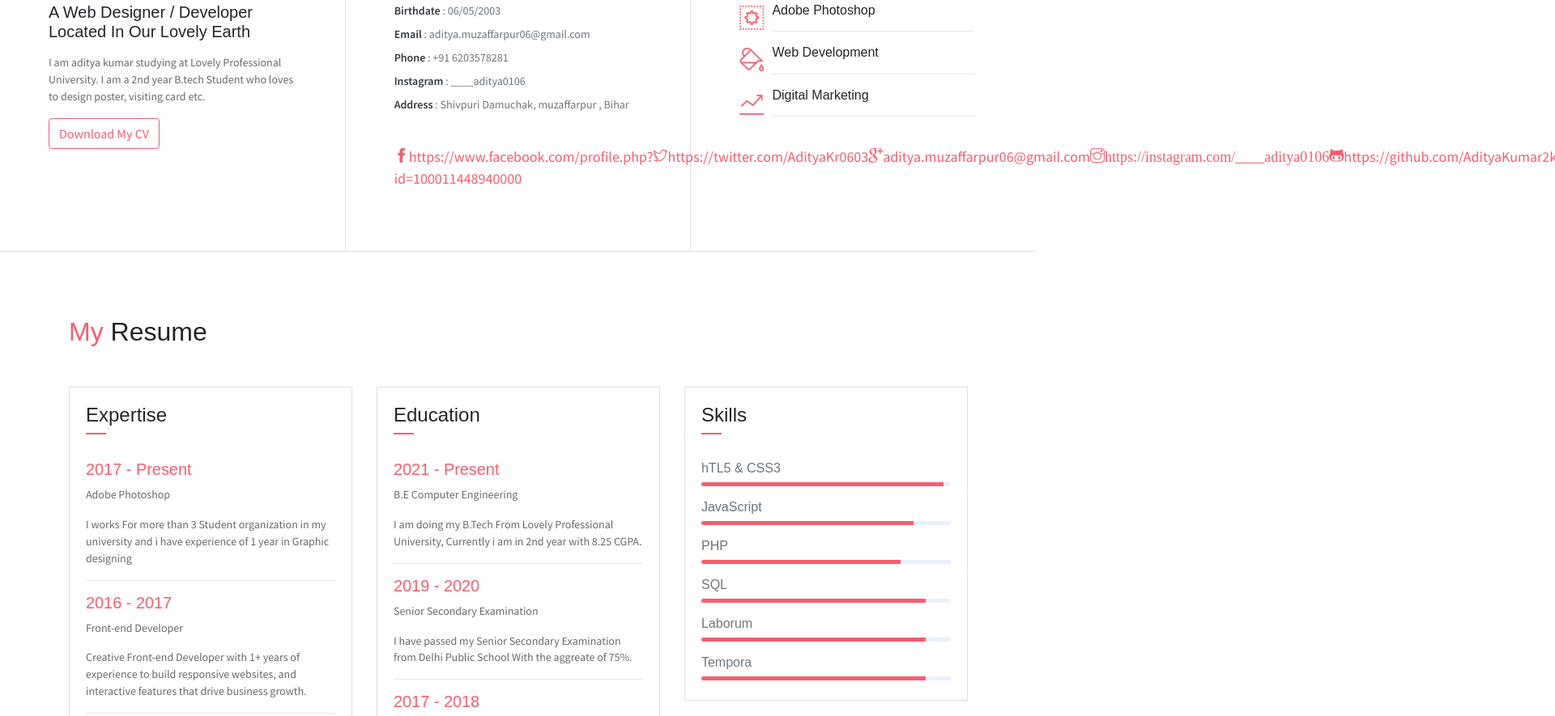
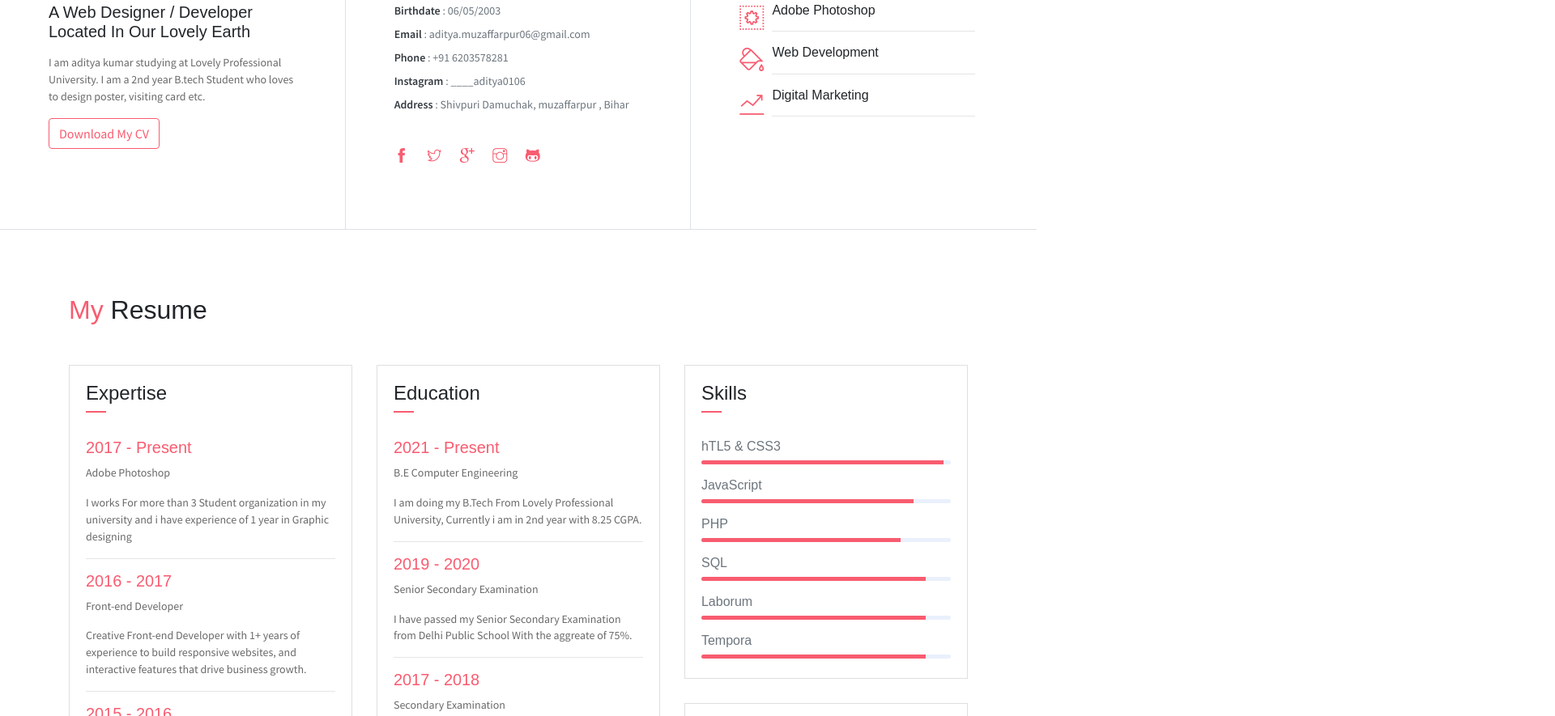
Before and after one commit to AdityaKumar2k01/Portfolioadi, a website: page index.html in a window 1280 px wide. Shown: the part 865-1750 px from the top of the page at 81% size, 1920 px wide, since content can reach past the window. Drawn offline with Linux system fonts and the light colour scheme; some packages are replaced by stand-ins of ours; some icons are missing.

Commit message:
Update index.html

```diff
--- a/index.html
+++ b/index.html
@@ -88,11 +88,11 @@
                     <li><span>Address</span> :  Shivpuri Damuchak, muzaffarpur , Bihar</li>
                 </ul>
                 <ul class="social-icons pt-3">
-                    <li class="social-item"><a class="social-link" href="#"><i class="ti-facebook" aria-hidden="true"></i>https://www.facebook.com/profile.php?id=100011448940000</a></li>
-                    <li class="social-item"><a class="social-link" href="#"><i class="ti-twitter" aria-hidden="true"></i>https://twitter.com/AdityaKr0603</a></li>
-                    <li class="social-item"><a class="social-link" href="#"><i class="ti-google" aria-hidden="true"></i>aditya.muzaffarpur06@gmail.com</a></li>
-                    <li class="social-item"><a class="social-link" href="#"><i class="ti-instagram" aria-hidden="true">https://instagram.com/____aditya0106</i></a></li>
-                    <li class="social-item"><a class="social-link" href="#"><i class="ti-github" aria-hidden="true"></i>https://github.com/AdityaKumar2k01</a></li>
+                    <li class="social-item"><a class="social-link" href="https://www.facebook.com/profile.php?id=100011448940000"><i class="ti-facebook" aria-hidden="true"></i></a></li>
+                    <li class="social-item"><a class="social-link" href="https://twitter.com/AdityaKr0603"><i class="ti-twitter" aria-hidden="true"></i></a></li>
+                    <li class="social-item"><a class="social-link" href="aditya.muzaffarpur06@gmail.com"><i class="ti-google" aria-hidden="true"></i></a></li>
+                    <li class="social-item"><a class="social-link" href="https://instagram.com/____aditya0106"><i class="ti-instagram" aria-hidden="true"></i></a></li>
+                    <li class="social-item"><a class="social-link" href="https://github.com/AdityaKumar2k01"><i class="ti-github" aria-hidden="true"></i></a></li>
                 </ul>
             </div>
             <div class="col-lg-4 about-card">
```
